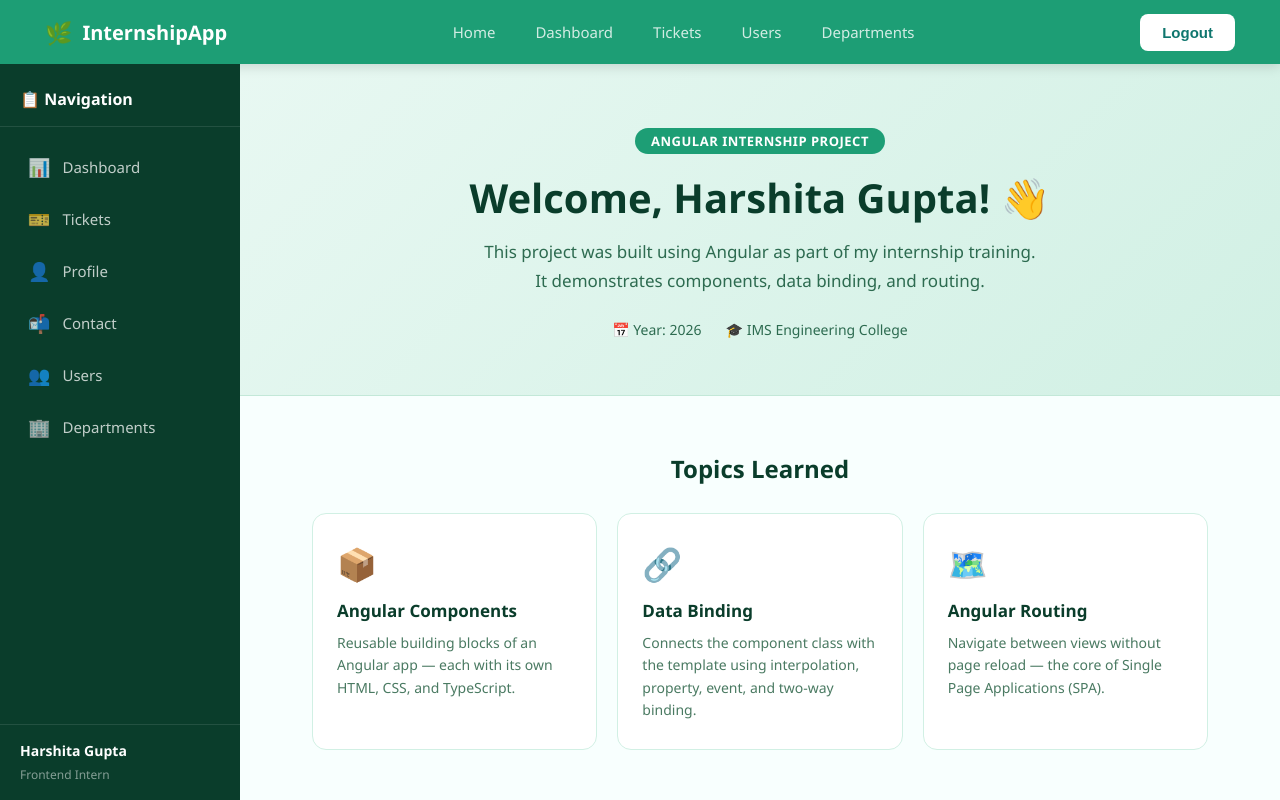
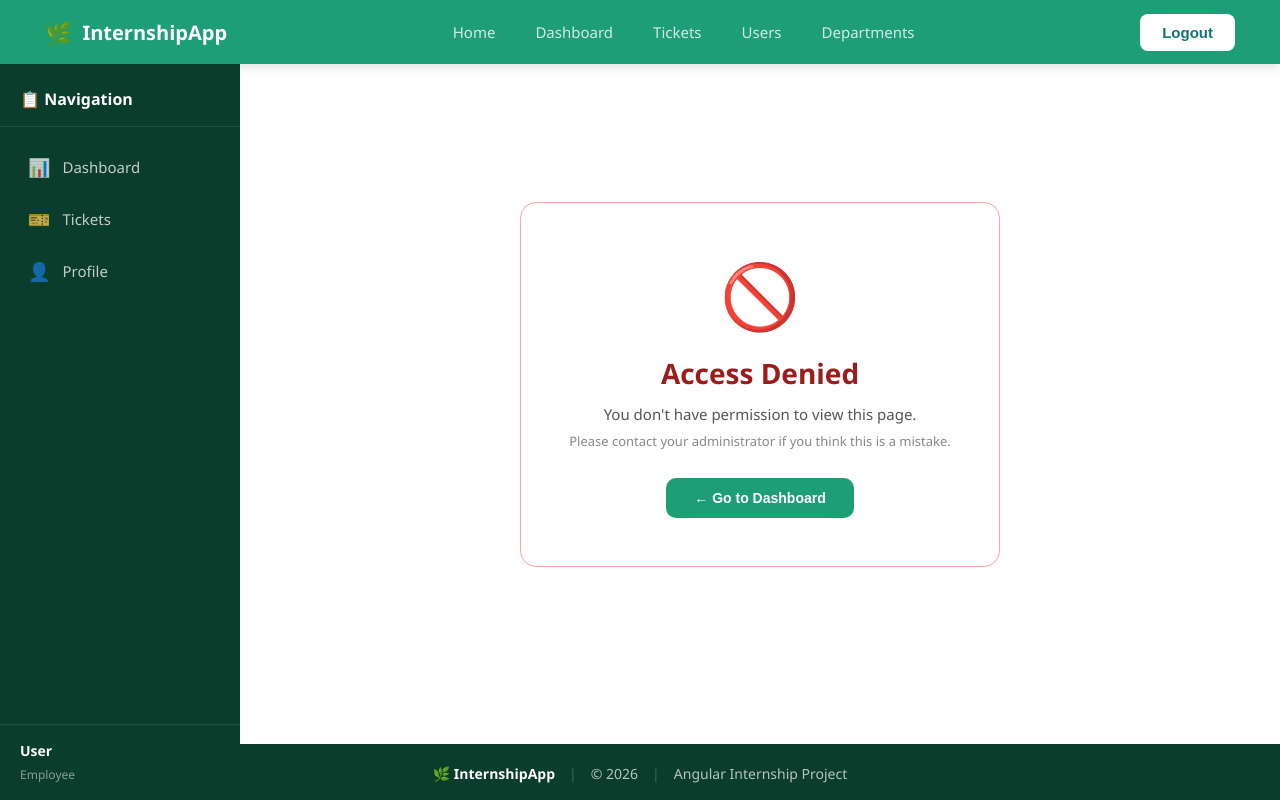
Before and after one commit to Harshitagupta2005/Internship-Frontened-project, an Angular app in the folder internship-frontend/: page /access-denied in a window 1280 px wide. Before the commit this address led to /. Built offline with nearby package versions, Linux system fonts and the light colour scheme.

Commit message:
Implement RBAC: role-based menu restrictions, RoleGuard, and Access Denied page for Admin, Manager, Employee roles

```diff
--- /dev/null
+++ b/internship-frontend/src/app/access-denied/access-denied.component.css
@@ -0,0 +1,54 @@
+.access-denied-page {
+  display: flex;
+  align-items: center;
+  justify-content: center;
+  min-height: 80vh;
+  padding: 20px;
+}
+
+.access-denied-card {
+  text-align: center;
+  background: white;
+  border: 1px solid #fca5a5;
+  border-radius: 16px;
+  padding: 48px 40px;
+  max-width: 480px;
+  width: 100%;
+}
+
+.access-icon {
+  font-size: 64px;
+  margin-bottom: 16px;
+}
+
+h1 {
+  font-size: 28px;
+  font-weight: 700;
+  color: #9b1c1c;
+  margin-bottom: 12px;
+}
+
+p {
+  font-size: 15px;
+  color: #555;
+  margin-bottom: 8px;
+}
+
+.subtitle {
+  font-size: 13px;
+  color: #888;
+  margin-bottom: 28px;
+}
+
+.back-btn {
+  background: #1D9E75;
+  color: white;
+  border: none;
+  padding: 12px 28px;
+  border-radius: 10px;
+  font-size: 14px;
+  font-weight: 600;
+  cursor: pointer;
+}
+
+.back-btn:hover { background: #17865f; }
--- /dev/null
+++ b/internship-frontend/src/app/access-denied/access-denied.component.html
@@ -0,0 +1,9 @@
+<div class="access-denied-page">
+  <div class="access-denied-card">
+    <div class="access-icon">🚫</div>
+    <h1>Access Denied</h1>
+    <p>You don't have permission to view this page.</p>
+    <p class="subtitle">Please contact your administrator if you think this is a mistake.</p>
+    <button class="back-btn" (click)="goBack()">← Go to Dashboard</button>
+  </div>
+</div>
--- /dev/null
+++ b/internship-frontend/src/app/access-denied/access-denied.component.ts
@@ -0,0 +1,15 @@
+import { Component } from '@angular/core';
+import { Router } from '@angular/router';
+
+@Component({
+  selector: 'app-access-denied',
+  templateUrl: './access-denied.component.html',
+  styleUrls: ['./access-denied.component.css']
+})
+export class AccessDeniedComponent {
+  constructor(private router: Router) {}
+
+  goBack() {
+    this.router.navigate(['/dashboard']);
+  }
+}
--- a/internship-frontend/src/app/app.module.ts
+++ b/internship-frontend/src/app/app.module.ts
@@ -1,6 +1,6 @@
 import { NgModule } from '@angular/core';
 import { BrowserModule } from '@angular/platform-browser';
-import { CommonModule } from '@angular/common';   // 👈 ADD KIYA
+import { CommonModule } from '@angular/common';
 import { RouterModule, Routes } from '@angular/router';
 import { FormsModule, ReactiveFormsModule } from '@angular/forms';
 import { HttpClientModule, HTTP_INTERCEPTORS } from '@angular/common/http';
@@ -20,31 +20,72 @@ import { TicketDetailsComponent } from './ticket-details/ticket-details.componen
 import { NotificationComponent } from './notification/notification.component';
 import { LoginComponent } from './login/login.component';
 import { AuthGuard } from './guards/auth.guard';
+import { RoleGuard } from './guards/role.guard';
 import { AuthInterceptor } from './interceptors/auth.interceptor';
 import { UserManagementComponent } from './user-management/user-management.component';
 import { AddUserComponent } from './add-user/add-user.component';
 import { AssignTicketComponent } from './assign-ticket/assign-ticket.component';
 import { DepartmentListComponent } from './department-list/department-list.component';
 import { AddDepartmentComponent } from './add-department/add-department.component';
-
-
+import { AccessDeniedComponent } from './access-denied/access-denied.component';
 
 const routes: Routes = [
   { path: 'login', component: LoginComponent },
   { path: '', component: HomeComponent },
-  { path: 'dashboard', component: DashboardComponent, canActivate: [AuthGuard] },
-  { path: 'profile', component: ProfileComponent, canActivate: [AuthGuard] },
-  { path: 'contact', component: ContactComponent, canActivate: [AuthGuard] },
-  { path: 'tickets', component: TicketListComponent, canActivate: [AuthGuard] },
-  { path: 'tickets/add', component: AddTicketComponent, canActivate: [AuthGuard] },
-  { path: 'tickets/edit/:id', component: EditTicketComponent, canActivate: [AuthGuard] },
-  { path: 'tickets/:id', component: TicketDetailsComponent, canActivate: [AuthGuard] },
-  { path: 'users', component: UserManagementComponent, canActivate: [AuthGuard] },
-{ path: 'users/add', component: AddUserComponent, canActivate: [AuthGuard] },
-{ path: 'tickets/assign/:id', component: AssignTicketComponent, canActivate: [AuthGuard] },
-{ path: 'departments', component: DepartmentListComponent, canActivate: [AuthGuard] },
-{ path: 'departments/add', component: AddDepartmentComponent, canActivate: [AuthGuard] },
- { path: '**', redirectTo: '' }
+  { path: 'access-denied', component: AccessDeniedComponent },
+
+  // Admin + Manager + Employee
+  { path: 'dashboard', component: DashboardComponent,
+    canActivate: [AuthGuard, RoleGuard],
+    data: { roles: ['admin', 'manager', 'employee'] } },
+
+  { path: 'profile', component: ProfileComponent,
+    canActivate: [AuthGuard, RoleGuard],
+    data: { roles: ['admin', 'manager', 'employee'] } },
+
+  { path: 'tickets', component: TicketListComponent,
+    canActivate: [AuthGuard, RoleGuard],
+    data: { roles: ['admin', 'manager', 'employee'] } },
+
+  { path: 'tickets/add', component: AddTicketComponent,
+    canActivate: [AuthGuard, RoleGuard],
+    data: { roles: ['admin', 'manager'] } },
+
+  { path: 'tickets/edit/:id', component: EditTicketComponent,
+    canActivate: [AuthGuard, RoleGuard],
+    data: { roles: ['admin', 'manager'] } },
+
+  { path: 'tickets/:id', component: TicketDetailsComponent,
+    canActivate: [AuthGuard, RoleGuard],
+    data: { roles: ['admin', 'manager', 'employee'] } },
+
+  // Admin + Manager only
+  { path: 'contact', component: ContactComponent,
+    canActivate: [AuthGuard, RoleGuard],
+    data: { roles: ['admin', 'manager'] } },
+
+  { path: 'tickets/assign/:id', component: AssignTicketComponent,
+    canActivate: [AuthGuard, RoleGuard],
+    data: { roles: ['admin', 'manager'] } },
+
+  // Admin only
+  { path: 'users', component: UserManagementComponent,
+    canActivate: [AuthGuard, RoleGuard],
+    data: { roles: ['admin'] } },
+
+  { path: 'users/add', component: AddUserComponent,
+    canActivate: [AuthGuard, RoleGuard],
+    data: { roles: ['admin'] } },
+
+  { path: 'departments', component: DepartmentListComponent,
+    canActivate: [AuthGuard, RoleGuard],
+    data: { roles: ['admin'] } },
+
+  { path: 'departments/add', component: AddDepartmentComponent,
+    canActivate: [AuthGuard, RoleGuard],
+    data: { roles: ['admin'] } },
+
+  { path: '**', redirectTo: '' }
 ];
 
 @NgModule({
@@ -53,12 +94,13 @@ const routes: Routes = [
     HomeComponent, DashboardComponent, ProfileComponent,
     ContactComponent, SidebarComponent, TicketListComponent,
     AddTicketComponent, EditTicketComponent, TicketDetailsComponent,
-    NotificationComponent, LoginComponent, UserManagementComponent, AddUserComponent, AssignTicketComponent,DepartmentListComponent,
-  AddDepartmentComponent
+    NotificationComponent, LoginComponent, UserManagementComponent,
+    AddUserComponent, AssignTicketComponent, DepartmentListComponent,
+    AddDepartmentComponent, AccessDeniedComponent
   ],
   imports: [
     BrowserModule,
-    CommonModule,   // 👈 ADD KIYA
+    CommonModule,
     FormsModule,
     ReactiveFormsModule,
     HttpClientModule,
@@ -66,9 +108,10 @@ const routes: Routes = [
   ],
   providers: [
     AuthGuard,
+    RoleGuard,
     {
       provide: HTTP_INTERCEPTORS,
-      useClass: AuthInterceptor,   // 👈 Fix
+      useClass: AuthInterceptor,
       multi: true
     }
   ],
--- a/internship-frontend/src/app/assign-ticket/assign-ticket.component.ts
+++ b/internship-frontend/src/app/assign-ticket/assign-ticket.component.ts
@@ -14,7 +14,7 @@ export class AssignTicketComponent implements OnInit {
   @Input() currentAssignedToId: string = '';
 
   @Output() close = new EventEmitter<void>();
-  @Output() assigned = new EventEmitter<{ success: boolean; message: string }>();
+  @Output() assigned = new EventEmitter<{ success: boolean; message: string; email_notification_sent?: boolean }>();
 
   users: User[] = [];
   selectedUserId: string = '';
@@ -53,18 +53,20 @@ export class AssignTicketComponent implements OnInit {
     this.isSaving = true;
 
     this.ticketService.assignTicket(this.ticketId, this.selectedUserId).subscribe({
-    next: () => {
+      next: (res: any) => {
         this.isSaving = false;
         this.assigned.emit({
           success: true,
-        message: 'Ticket assigned successfully!'
+          message: 'Ticket assigned successfully!',
+          email_notification_sent: res?.email_notification_sent
         });
       },
       error: () => {
         this.isSaving = false;
         this.assigned.emit({
           success: false,
-        message: 'Failed to assign ticket.'
+          message: 'Failed to assign ticket.',
+          email_notification_sent: undefined
         });
       }
     });
--- /dev/null
+++ b/internship-frontend/src/app/guards/role.guard.ts
@@ -0,0 +1,20 @@
+import { Injectable } from '@angular/core';
+import { CanActivate, ActivatedRouteSnapshot, Router } from '@angular/router';
+import { AuthService } from '../services/auth.service';
+
+@Injectable({ providedIn: 'root' })
+export class RoleGuard implements CanActivate {
+  constructor(private authService: AuthService, private router: Router) {}
+
+  canActivate(route: ActivatedRouteSnapshot): boolean {
+    const allowedRoles: string[] = route.data['roles'] || [];
+    const userRole = this.authService.getUserRole();
+
+    if (allowedRoles.length === 0 || allowedRoles.includes(userRole)) {
+      return true;
+    }
+
+    this.router.navigate(['/access-denied']);
+    return false;
+  }
+}
--- a/internship-frontend/src/app/services/auth.service.ts
+++ b/internship-frontend/src/app/services/auth.service.ts
@@ -17,8 +17,8 @@ export class AuthService {
   login(email: string, password: string): Observable<any> {
     return this.http.post<any>(`${this.apiUrl}/login`, { email, password }).pipe(
       tap(response => {
-      if (response.access_token) {          // 👈 token se access_token
-        localStorage.setItem(this.tokenKey, response.access_token);  // 👈 yahan bhi
+        if (response.access_token) {
+          localStorage.setItem(this.tokenKey, response.access_token);
           localStorage.setItem(this.userKey, JSON.stringify(response.user));
         }
       })
@@ -43,4 +43,15 @@ export class AuthService {
     const user = localStorage.getItem(this.userKey);
     return user ? JSON.parse(user) : null;
   }
+
+  // ===== ROLE BASED ACCESS =====
+  getUserRole(): string {
+    const user = this.getUser();
+    return user?.role || 'employee';
   }
+
+  hasRole(roles: string[]): boolean {
+    const userRole = this.getUserRole();
+    return roles.includes(userRole);
+  }
+}
--- a/internship-frontend/src/app/sidebar/sidebar.component.html
+++ b/internship-frontend/src/app/sidebar/sidebar.component.html
@@ -3,16 +3,47 @@
   <div class="sidebar" [class.open]="isOpen">
     <div class="sidebar-header"><span>📋 Navigation</span></div>
     <nav class="sidebar-nav">
-  <a routerLink="/dashboard" routerLinkActive="active" class="sidebar-link" (click)="isOpen=false"><span class="icon">📊</span> Dashboard</a>
-  <a routerLink="/tickets" routerLinkActive="active" class="sidebar-link" (click)="isOpen=false"><span class="icon">🎫</span> Tickets</a>
-  <a routerLink="/profile" routerLinkActive="active" class="sidebar-link" (click)="isOpen=false"><span class="icon">👤</span> Profile</a>
-  <a routerLink="/contact" routerLinkActive="active" class="sidebar-link" (click)="isOpen=false"><span class="icon">📬</span> Contact</a>
-  <a routerLink="/users" routerLinkActive="active" class="sidebar-link" (click)="isOpen=false"><span class="icon">👥</span> Users</a>
-  <a routerLink="/departments" routerLinkActive="active" class="sidebar-link" (click)="isOpen=false"><span class="icon">🏢</span> Departments</a>
-</nav>
+
+      <!-- Admin + Manager + Employee -->
+      <a routerLink="/dashboard" routerLinkActive="active"
+         class="sidebar-link" (click)="isOpen=false">
+        <span class="icon">📊</span> Dashboard
+      </a>
+
+      <!-- Admin + Manager + Employee -->
+      <a routerLink="/tickets" routerLinkActive="active"
+         class="sidebar-link" (click)="isOpen=false">
+        <span class="icon">🎫</span> Tickets
+      </a>
+
+      <!-- Admin + Manager + Employee -->
+      <a routerLink="/profile" routerLinkActive="active"
+         class="sidebar-link" (click)="isOpen=false">
+        <span class="icon">👤</span> Profile
+      </a>
+
+      <!-- Admin + Manager only -->
+      <a *ngIf="isAdminOrManager()" routerLink="/contact"
+         routerLinkActive="active" class="sidebar-link" (click)="isOpen=false">
+        <span class="icon">📬</span> Contact
+      </a>
+
+      <!-- Admin only -->
+      <a *ngIf="isAdmin()" routerLink="/users"
+         routerLinkActive="active" class="sidebar-link" (click)="isOpen=false">
+        <span class="icon">👥</span> Users
+      </a>
+
+      <!-- Admin only -->
+      <a *ngIf="isAdmin()" routerLink="/departments"
+         routerLinkActive="active" class="sidebar-link" (click)="isOpen=false">
+        <span class="icon">🏢</span> Departments
+      </a>
+
+    </nav>
     <div class="sidebar-footer">
-      <p>Harshita Gupta</p>
-      <span>Frontend Intern</span>
+      <p>{{ userName }}</p>
+      <span>{{ userRoleLabel }}</span>
     </div>
   </div>
   <div class="overlay" [class.show]="isOpen" (click)="isOpen=false"></div>
--- a/internship-frontend/src/app/sidebar/sidebar.component.ts
+++ b/internship-frontend/src/app/sidebar/sidebar.component.ts
@@ -1,14 +1,42 @@
-import { Component } from '@angular/core';
+import { Component, OnInit } from '@angular/core';
+import { AuthService } from '../services/auth.service';
 
 @Component({
   selector: 'app-sidebar',
   templateUrl: './sidebar.component.html',
   styleUrls: ['./sidebar.component.css']
 })
-export class SidebarComponent {
+export class SidebarComponent implements OnInit {
   isOpen = false;
+  userRole: string = 'employee';
+  userName: string = '';
+  userRoleLabel: string = '';
+
+  constructor(private authService: AuthService) {}
+
+  ngOnInit() {
+    const user = this.authService.getUser();
+    this.userRole = user?.role || 'employee';
+    this.userName = user?.name || 'User';
+    this.userRoleLabel = this.getRoleLabel(this.userRole);
+  }
+
+  getRoleLabel(role: string): string {
+    switch (role) {
+      case 'admin': return 'Administrator';
+      case 'manager': return 'Manager';
+      case 'employee': return 'Employee';
+      default: return role;
+    }
+  }
 
   toggleSidebar() {
     this.isOpen = !this.isOpen;
   }
+
+  // Role check helpers
+  isAdmin(): boolean { return this.userRole === 'admin'; }
+  isManager(): boolean { return this.userRole === 'manager'; }
+  isEmployee(): boolean { return this.userRole === 'employee'; }
+  isAdminOrManager(): boolean { return ['admin', 'manager'].includes(this.userRole); }
 }
--- a/internship-frontend/src/app/ticket-details/ticket-details.component.ts
+++ b/internship-frontend/src/app/ticket-details/ticket-details.component.ts
@@ -102,6 +102,17 @@ export class TicketDetailsComponent implements OnInit {
     }, 3000);
   }
 
+  // ===== EMAIL NOTIFICATION MESSAGE HELPER =====
+  private buildEmailStatusMessage(baseMessage: string, emailSent: boolean | undefined): string {
+    if (emailSent === true) {
+      return `${baseMessage} Email notification sent.`;
+    } else if (emailSent === false) {
+      return `${baseMessage} Email notification could not be sent.`;
+    }
+    // backend abhi field nahi bhej raha — sirf base message dikhao
+    return baseMessage;
+  }
+
   // ===== ASSIGN TICKET =====
 
   openAssignDialog() {
@@ -115,9 +126,14 @@ export class TicketDetailsComponent implements OnInit {
     this.showAssignDialog = false;
   }
 
-  onAssignResult(result: { success: boolean; message: string }) {
+  onAssignResult(result: { success: boolean; message: string; email_notification_sent?: boolean }) {
     this.showAssignDialog = false;
-    this.showNotif(result.success ? 'success' : 'error', result.message);
+
+    const finalMessage = result.success
+      ? this.buildEmailStatusMessage(result.message, result.email_notification_sent)
+      : result.message;
+
+    this.showNotif(result.success ? 'success' : 'error', finalMessage);
 
     if (result.success) {
       this.loadTicket();
@@ -170,11 +186,17 @@ export class TicketDetailsComponent implements OnInit {
     this.isSubmittingComment = true;
 
     this.commentService.addComment(id, this.commentForm.value.comment).subscribe({
-      next: () => {
+      next: (res: any) => {
         this.isSubmittingComment = false;
         this.submittedComment = false;
         this.commentForm.reset();
-        this.showNotif('success', 'Comment added successfully!');
+
+        const finalMessage = this.buildEmailStatusMessage(
+          'Comment added successfully!',
+          res?.email_notification_sent
+        );
+        this.showNotif('success', finalMessage);
+
         this.loadComments();
         this.loadActivities();
       },
```
Also changed, not shown: 1 other file (tests, documents, lock files or other folders). Lines whose indentation alone changed are shown as unchanged.
